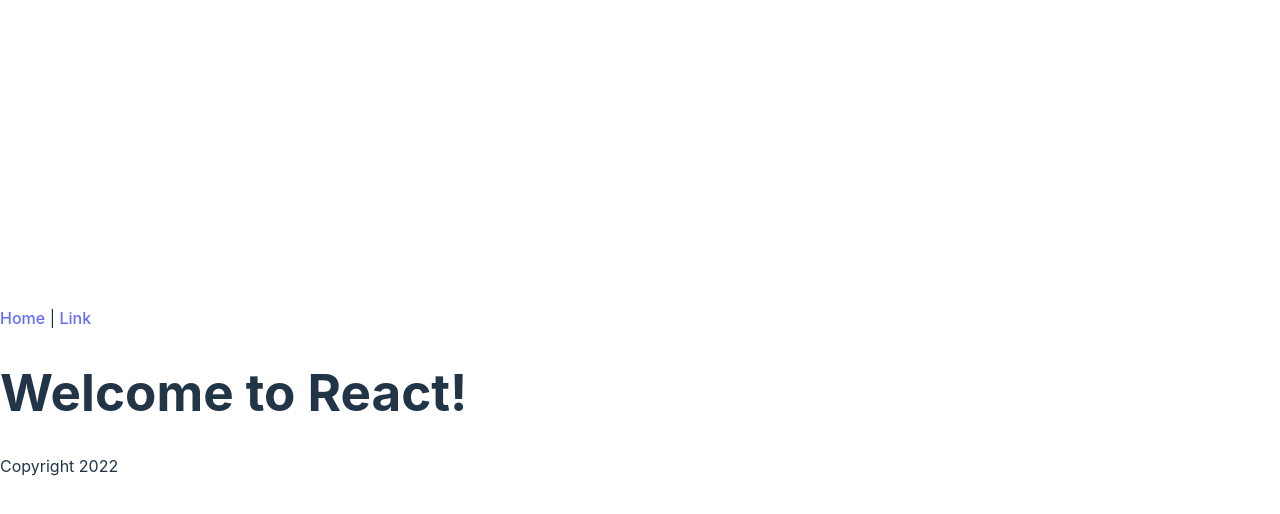
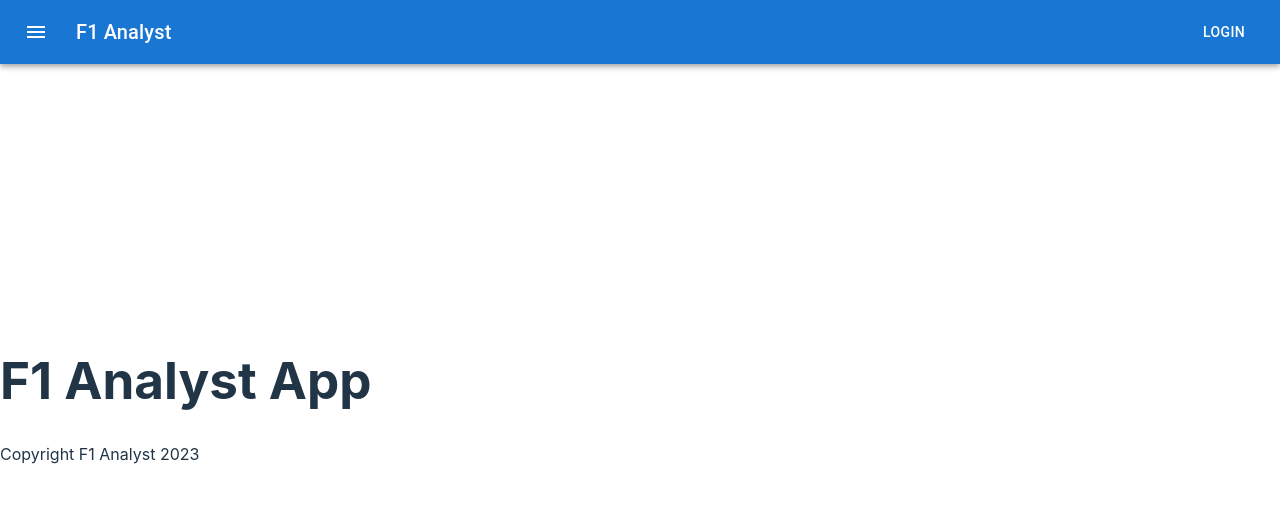
Before and after one commit to markprubin/F1-Analyst-Frontend, a React (Vite) app: page / in a window 1280 px wide. Shown: the top 514 px of the page. Built offline with nearby package versions, Linux system fonts and the light colour scheme.

Commit message:
adds navbar

```diff
--- a/package.json
+++ b/package.json
@@ -9,6 +9,10 @@
     "preview": "vite preview"
   },
   "dependencies": {
+    "@emotion/react": "^11.11.0",
+    "@emotion/styled": "^11.11.0",
+    "@mui/icons-material": "^5.11.16",
+    "@mui/material": "^5.12.3",
     "axios": "^1.3.5",
     "react": "^18.2.0",
     "react-dom": "^18.2.0"
--- a/src/App.jsx
+++ b/src/App.jsx
@@ -1,11 +1,11 @@
-import { Header } from "./Header";
 import { Home } from "./Home";
-import { Footer } from "./Footer";
+import { Footer } from "./components/Footer";
+import Navbar from "./components/Navbar";
 
 function App() {
   return (
     <div>
-      <Header />
+      <Navbar />
       <Home />
       <Footer />
     </div>
--- a/src/Header.jsx
+++ /dev/null
@@ -1,9 +0,0 @@
-export function Header() {
-  return (
-    <header>
-      <nav>
-        <a href="#">Home</a> | <a href="#">Link</a>
-      </nav>
-    </header>
-  );
-}
--- a/src/Home.jsx
+++ b/src/Home.jsx
@@ -1,7 +1,7 @@
 export function Home() {
   return (
     <div>
-      <h1>Welcome to React!</h1>
+      <h1>F1 Analyst App</h1>
     </div>
   );
 }
--- a/src/Footer.jsx
+++ b/src/components/Footer.jsx
@@ -1,7 +1,7 @@
 export function Footer() {
   return (
     <footer>
-      <p>Copyright 2022</p>
+      <p>Copyright F1 Analyst 2023</p>
     </footer>
   );
 }
--- /dev/null
+++ b/src/components/Navbar.jsx
@@ -0,0 +1,26 @@
+import * as React from "react";
+import AppBar from "@mui/material/AppBar";
+import Box from "@mui/material/Box";
+import Toolbar from "@mui/material/Toolbar";
+import Typography from "@mui/material/Typography";
+import Button from "@mui/material/Button";
+import IconButton from "@mui/material/IconButton";
+import MenuIcon from "@mui/icons-material/Menu";
+
+export default function Navbar() {
+  return (
+    <Box sx={{ flexGrow: 1 }}>
+      <AppBar position="absolute">
+        <Toolbar>
+          <IconButton size="large" edge="start" color="inherit" aria-label="menu" sx={{ mr: 2 }}>
+            <MenuIcon />
+          </IconButton>
+          <Typography variant="h6" component="div" sx={{ flexGrow: 1 }}>
+            F1 Analyst
+          </Typography>
+          <Button color="inherit">Login</Button>
+        </Toolbar>
+      </AppBar>
+    </Box>
+  );
+}
```
Also changed, not shown: src/Constructors.jsx (added, +7 -0 lines), src/Drivers.jsx (added, +7 -0 lines), src/components/Dashboard.jsx (added), 1 other file (tests, documents, lock files or other folders).
